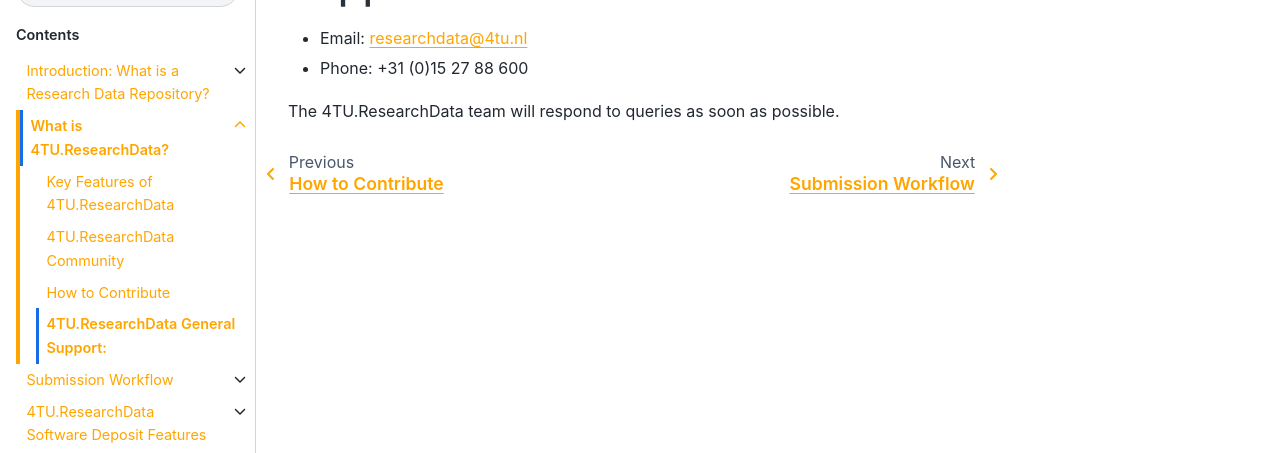
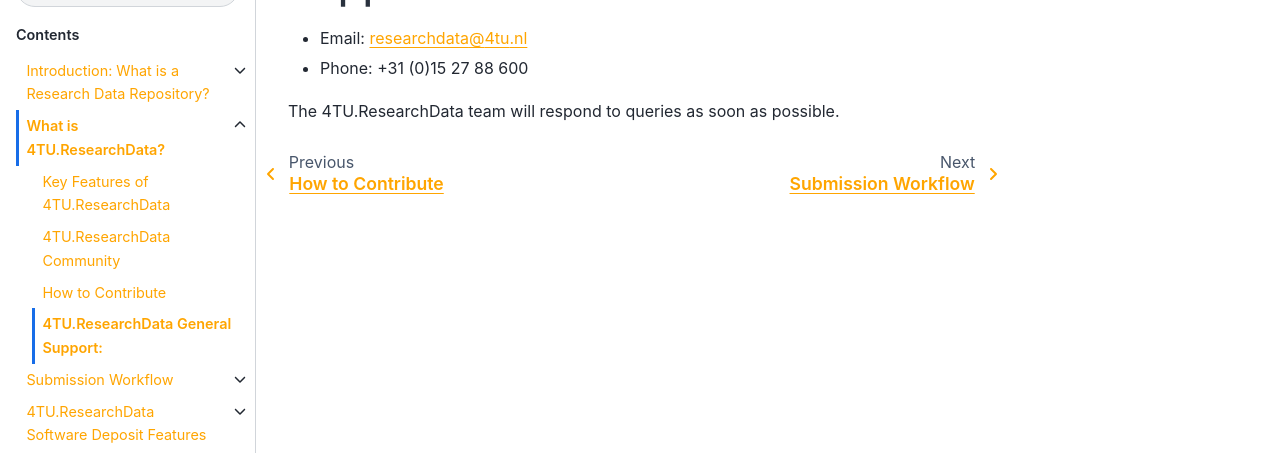
Before and after one commit to TUDelft-books/FAIR4TU_Submission_Help, a Jupyter Book: the page built from book/4tu_research_data/4tu_contact_info.md, in a window 1280 px wide. Shown: the part 156-609 px from the top of the page. Built offline with Jupyter Book 1.0.4 settings and Sphinx 7.4.7 and the Sphinx Book theme 1.1.4, drawn with Linux system fonts in a browser that asks for light colours; pages that are not in the unit, such as notebooks, are missing from menus; comment, search, counter and statistics services are not loaded.

Commit message:
reverting one step on custom.css

```diff
--- a/book/figures/custom.css
+++ b/book/figures/custom.css
@@ -79,34 +79,3 @@ a,
 .bd-sidebar-secondary .nav-link.active::after {
     content: none !important; /* Remove pseudo-elements */
 }
-
-
-
-
-
-
-/* Styling the active/current sidebar item */
-.bd-toc-item .toctree-l1.current,
-.bd-toc-item .toctree-l1.active {
-    border-left: 4px solid var(--color-primary) !important; /* Add orange bar */
-    color: var(--color-primary) !important; /* Ensure text is orange */
-    background-color: transparent !important; /* Remove any background color */
-}
-
-/* Remove blue bar (if applied via pseudo-elements) */
-.bd-toc-item .toctree-l1.current::before,
-.bd-toc-item .toctree-l1.active::before {
-    content: none !important; /* Remove pseudo-elements */
-}
-
-/* Fix long orange bar issue */
-.bd-toc-item .toctree-l1.current,
-.bd-toc-item .toctree-l1.active {
-    padding-left: 0 !important; /* Reset padding to avoid extending bar length */
-    margin-left: 0 !important; /* Reset margin to align properly */
-}
-
-/* Optional: Hover effect for sidebar links */
-.bd-toc-item .toctree-l1:hover {
-    color: var(--color-link-hover) !important; /* Set hover color */
-}
```
